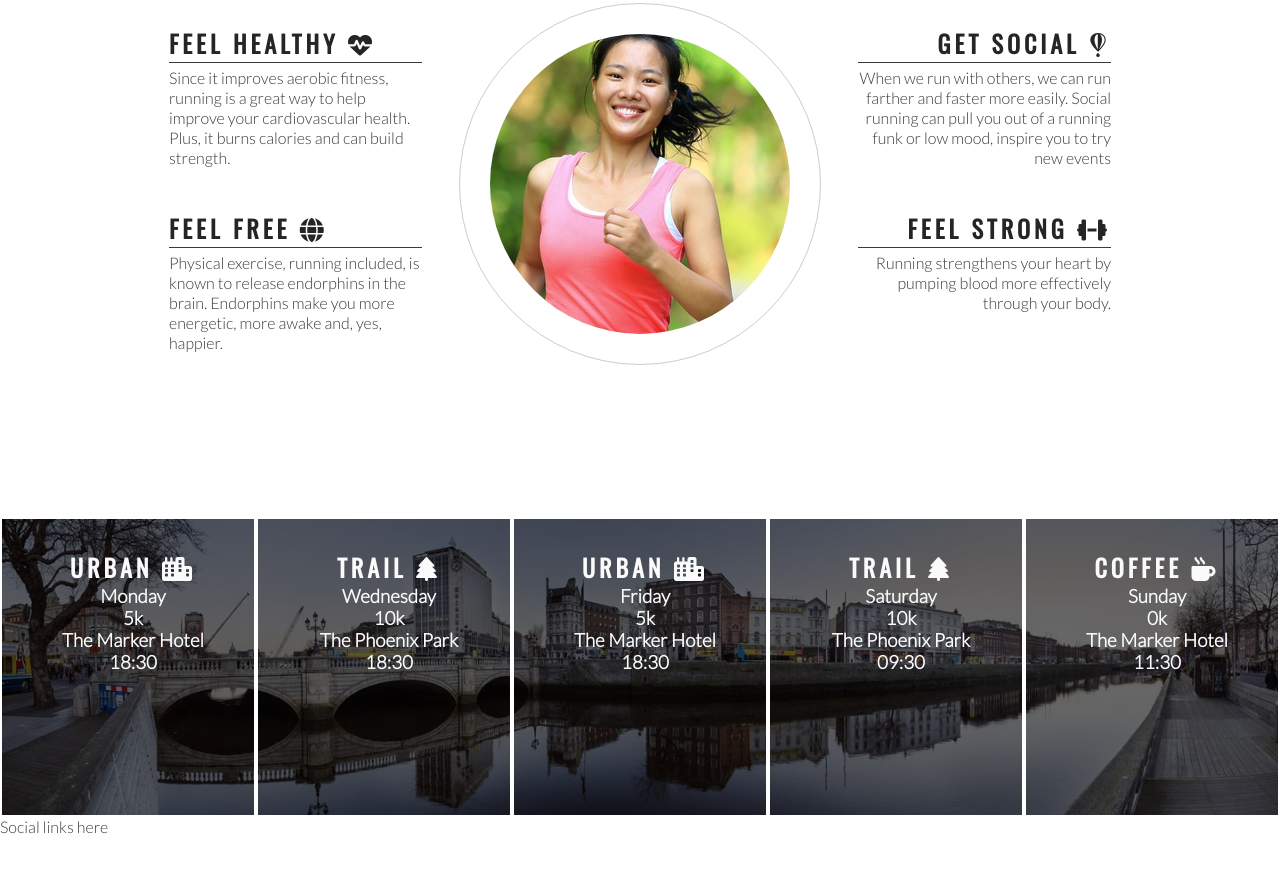
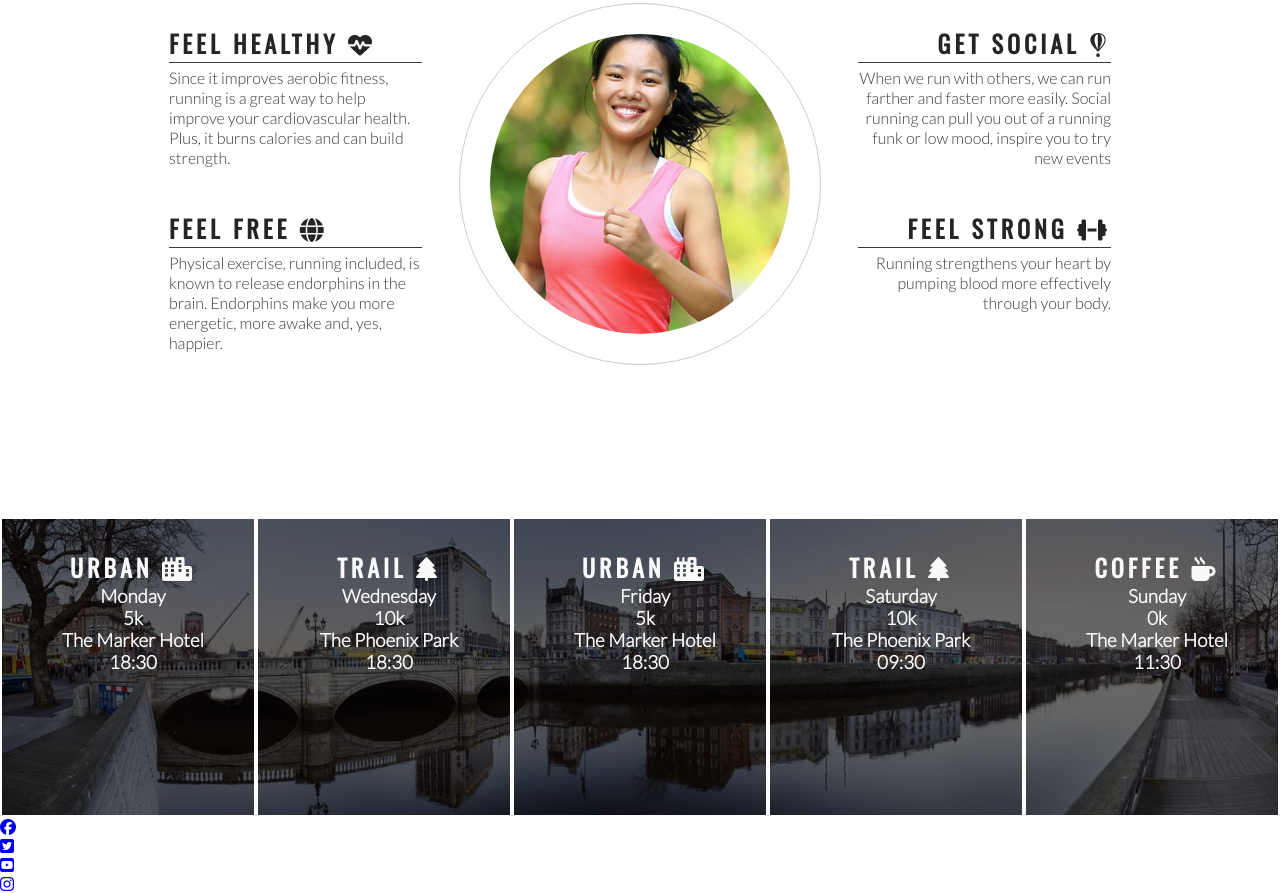
Before and after one commit to kevinfAAA/kevs-love-running-project, a plain HTML site: page index.html in a window 1280 px wide. Shown: the part 778-1671 px from the top of the page. Before the commit the page ends 1614 px from the top, so only its background shows below. Drawn offline with nearby package versions, Linux system fonts and the light colour scheme.

Commit message:
Add social meadia icons to footer

```diff
--- a/index.html
+++ b/index.html
@@ -116,7 +116,24 @@
         </div>
     </section>
     <footer>
-        Social links here
+        <ul>
+            <li>
+                <a href="https://facebook.com" target="_blank" rel="noopener"
+                aria-label="Visit our Facebook page (opens in a new tab)"><i class="fab fa-facebook"></i></a>
+            </li>
+            <li>
+                <a href="https://twitter.com" target="_blank" rel="noopener"
+                aria-label="Visit our Twitter page (opens in a new tab)"><i class="fab fa-twitter-square"></i></a>
+            </li>
+            <li>
+                <a href="https://youtube.com" target="_blank" rel="noopener"
+                aria-label="Visit our YouTube page (opens in a new tab)"><i class="fab fa-youtube-square"></i></a>
+            </li>
+            <li>
+                <a href="https://instagram.com" target="_blank" rel="noopener"
+                aria-label="Visit our Instagram page (opens in a new tab)"><i class="fab fa-instagram"></i></a>
+            </li>
+        </ul>
     </footer>
 
     <!-- font awesome script-->
```
